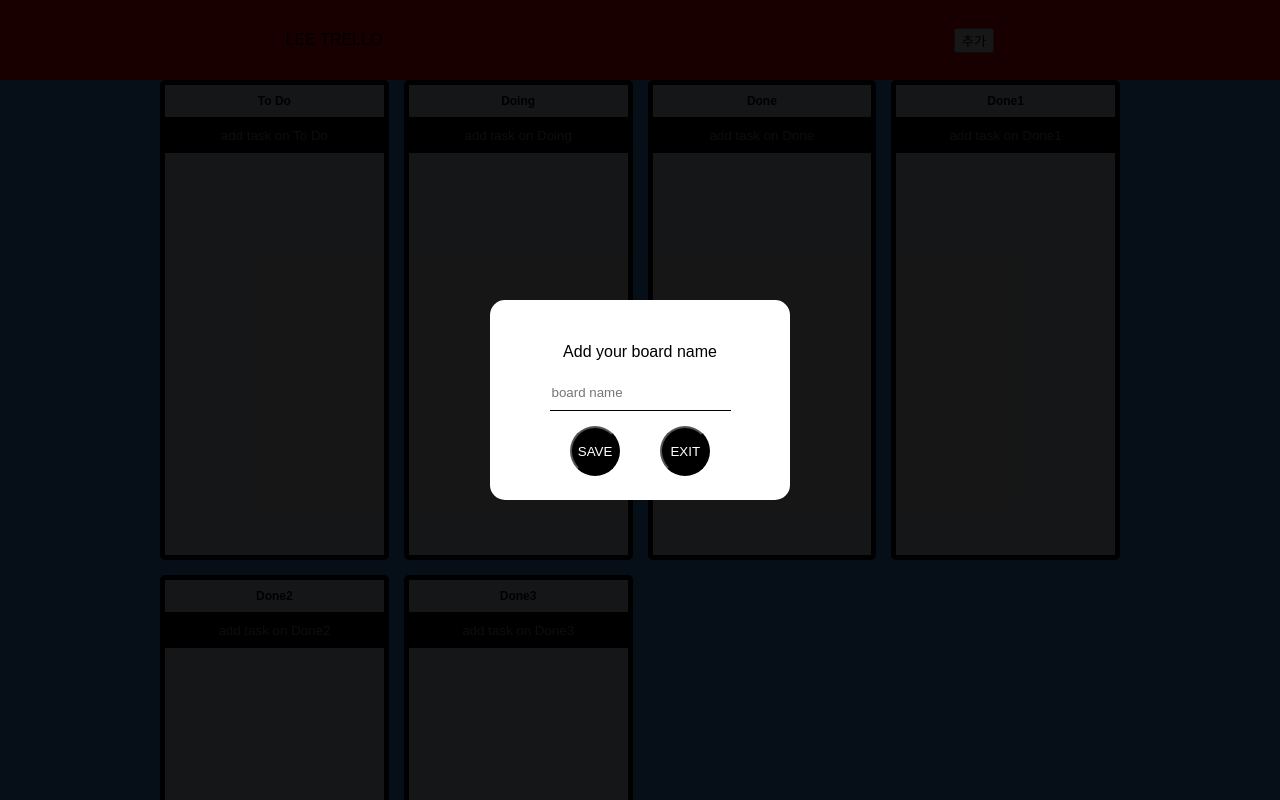
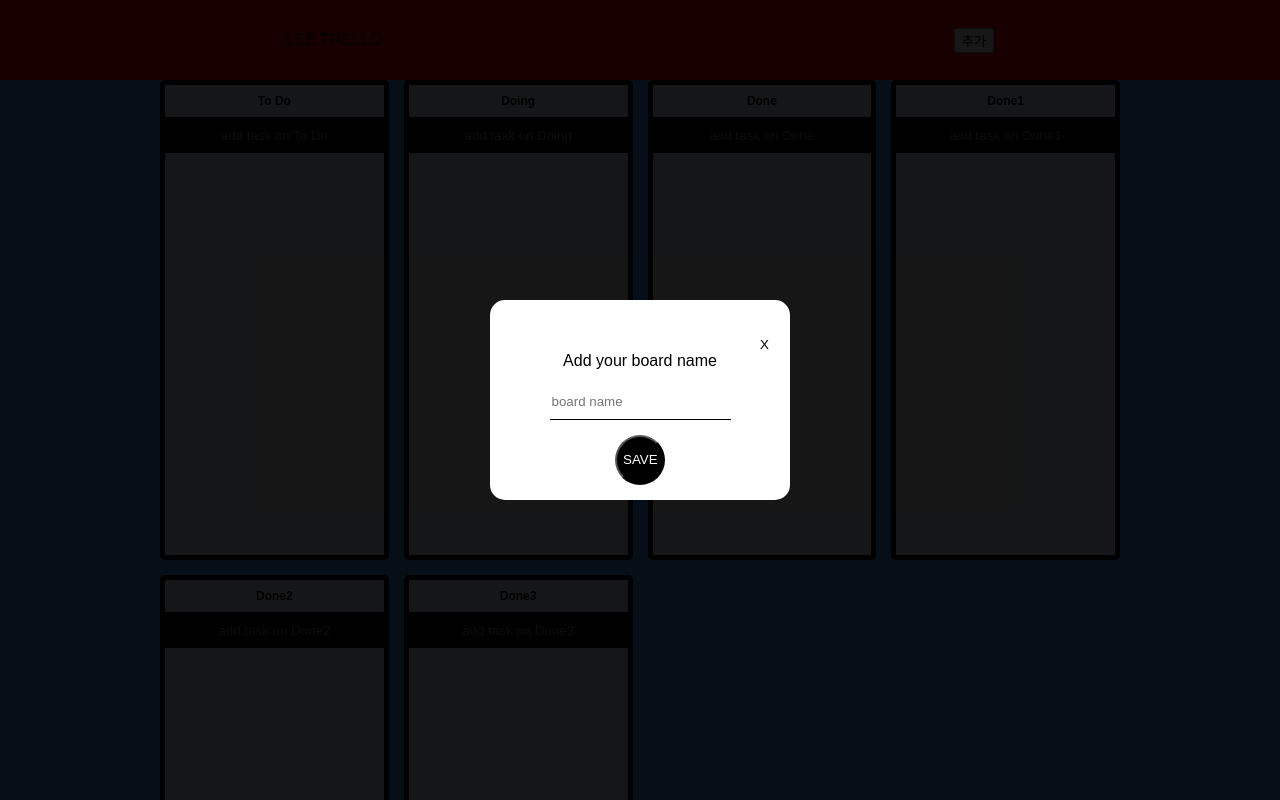
Before and after one commit to ezurno/react-todo, a React (Create React App) app: page / in a window 1280 px wide. Both pictures are taken after a click on the button "추가". Shown: the top 800 px of the page. Built offline with nearby package versions, Linux system fonts and the light colour scheme.

Commit message:
UPDATE: add new board

```diff
--- a/src/components/Header.tsx
+++ b/src/components/Header.tsx
@@ -39,6 +39,18 @@ const PopUpMenu = styled.div`
   display: flex;
   justify-content: center;
   align-items: center;
+  display: flex;
+  flex-direction: column;
+`;
+
+const PopUpExit = styled.div`
+  width: 100%;
+  button {
+    float: right;
+    background-color: inherit;
+    border: none;
+    margin-right: 15px;
+  }
 `;
 
 const PopUpForm = styled.form`
@@ -70,19 +82,24 @@ interface IPopUp {
   popUp: boolean;
 }
 
+interface IAddBoard {
+  addBoard: string;
+}
+
 const Option = styled.div``;
 
 function Header() {
   const [toDos, setToDos] = useRecoilState(toDoState);
   const [popUp, setPopUp] = useRecoilState(popUpState);
+  const { register, setValue, handleSubmit } = useForm<IAddBoard>();
 
-  const addBoard = () => {
+  const addBoard = ({ addBoard }: IAddBoard) => {
     setToDos((allBoards) => {
-      return {
-        ...allBoards,
-        boardName: [],
-      };
+      const newBoards = { ...allBoards, [addBoard]: [] };
+      return newBoards;
     });
+    setValue("addBoard", "");
+    setPopUp((current) => !current);
   };
 
   const popUpAdd = () => {
@@ -93,12 +110,19 @@ function Header() {
     <Container>
       <PopUp popUp={popUp}>
         <PopUpMenu>
-          <PopUpForm>
+          <PopUpExit onClick={popUpAdd}>
+            <button>X</button>
+          </PopUpExit>
+
+          <PopUpForm onSubmit={handleSubmit(addBoard)}>
             <h1>Add your board name</h1>
-            <input placeholder="board name"></input>
+            <input
+              {...register("addBoard", { required: true })}
+              type="text"
+              placeholder="board name"
+            ></input>
             <PopUpButton>
               <button>SAVE</button>
-              <button onClick={popUpAdd}>EXIT</button>
             </PopUpButton>
           </PopUpForm>
         </PopUpMenu>
```
